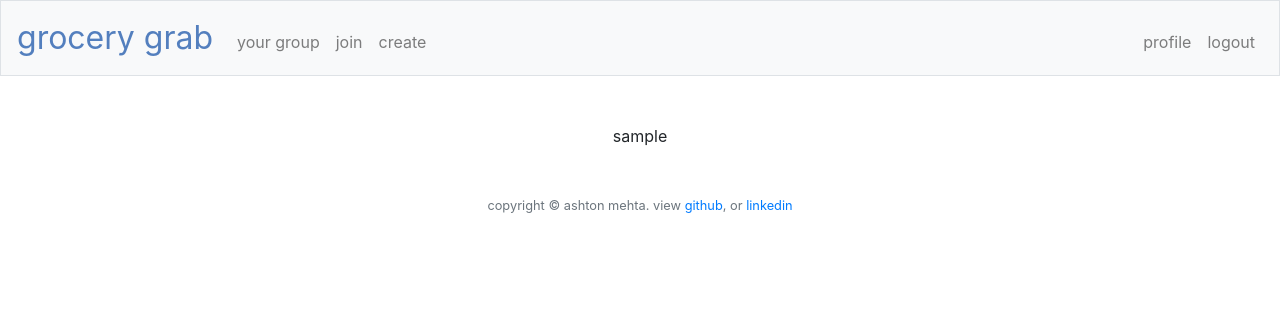
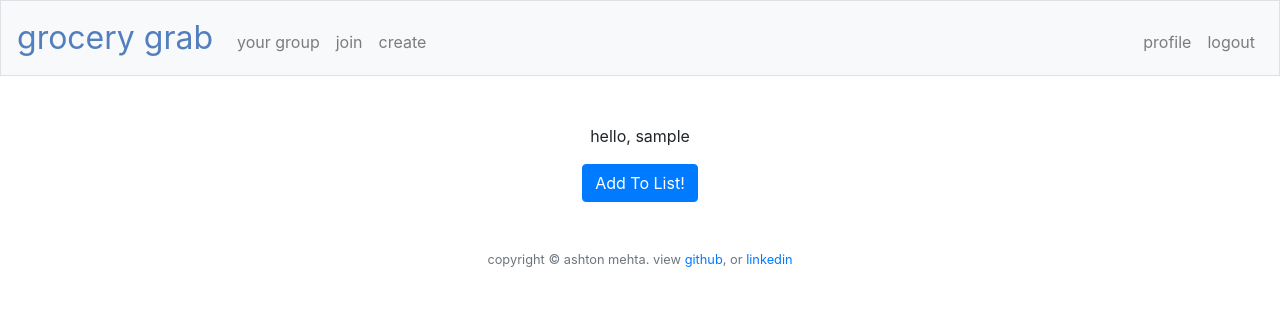
Before and after one commit to anmehta26cs/Grocery-Grab, a Flask app: page / in a window 1280 px wide. Shown: the top 336 px of the page. Run offline with Flask 2, Linux system fonts and the light colour scheme; the visitor is signed in with stand-in values (Sample User, id 1); tables that the repository leaves empty hold one stand-in row (values such as "Sample post"); some libraries are stand-ins or nearby versions.

Commit message:
set up index for future development

```diff
--- a/app.py
+++ b/app.py
@@ -105,11 +105,16 @@ def register():
         print("GET")
         return render_template("register.html")
 
-@app.route("/")
+@app.route("/", methods=["GET", "POST"])
 @login_required
 def index():
-    user = db.execute("SELECT * FROM users WHERE userID = ?", session["user_id"])
-    return render_template("index.html", user=user[0]["username"])
+    if request.method == "POST":
+        # TODO: Add new item to database
+        user = db.execute("SELECT * FROM users WHERE userID = ?", session["user_id"])
+        return render_template("index.html", user=user[0]["username"])
+    else:
+        user = db.execute("SELECT * FROM users WHERE userID = ?", session["user_id"])
+        return render_template("index.html", user=user[0]["username"])
 
 @app.route("/group")
 @login_required
--- a/templates/index.html
+++ b/templates/index.html
@@ -5,5 +5,8 @@
 {% endblock %}
 
 {% block main %}
-    {{ user }}
+    <p>hello, {{ user }}</p>
+    <form action="/" method="post">
+        <button class="btn btn-primary" type="submit">Add To List!</button>
+    </form>
 {% endblock %}
```
